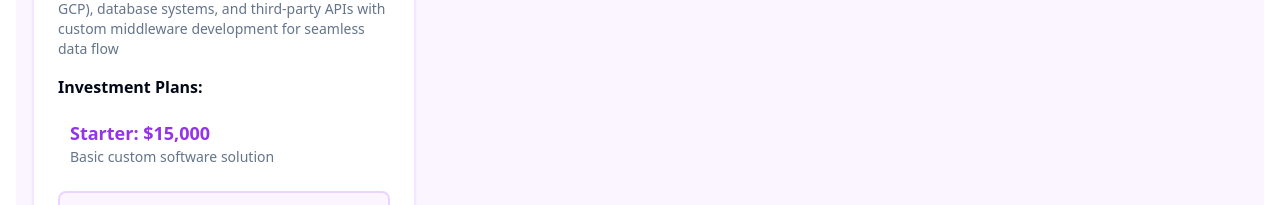
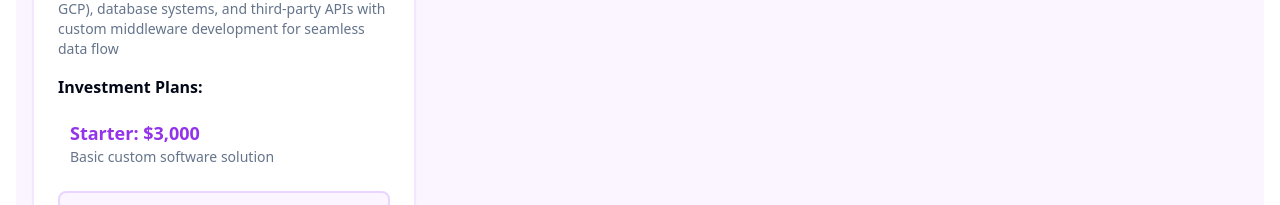
Before and after one commit to salutethegenius/kemisdigital-2027, a React (Vite) app in the folder client/: page / in a window 1280 px wide. Shown: the part 3308-3513 px from the top of the page. Built offline with nearby package versions, Linux system fonts and the light colour scheme; no server answers.

Commit message:
Agent query: Is the Custom Software/App Development section showing the updated pricing: Starter at $3,000, Professional at $12,000, and Enterprise at $20,000+?

```diff
--- a/client/src/pages/Home.tsx
+++ b/client/src/pages/Home.tsx
@@ -103,7 +103,7 @@ export default function Home() {
       ],
       caseStudy: "Developed a custom financial management platform for a regional bank, resulting in 40% improved operational efficiency, 60% faster transaction processing, and 99.99% system uptime",
       integration: "Full integration capabilities with existing enterprise systems, cloud services (AWS, Azure, GCP), database systems, and third-party APIs with custom middleware development for seamless data flow",
-      pricing: "Starter: $15,000 - Basic custom software solution\nProfessional: $30,000 - Advanced application development\nEnterprise: $50,000+ - Full-scale custom development"
+      pricing: "Starter: $3,000 - Basic custom software solution\nProfessional: $12,000 - Advanced application development\nEnterprise: $20,000+ - Full-scale custom development"
     }
   ];
 
```
